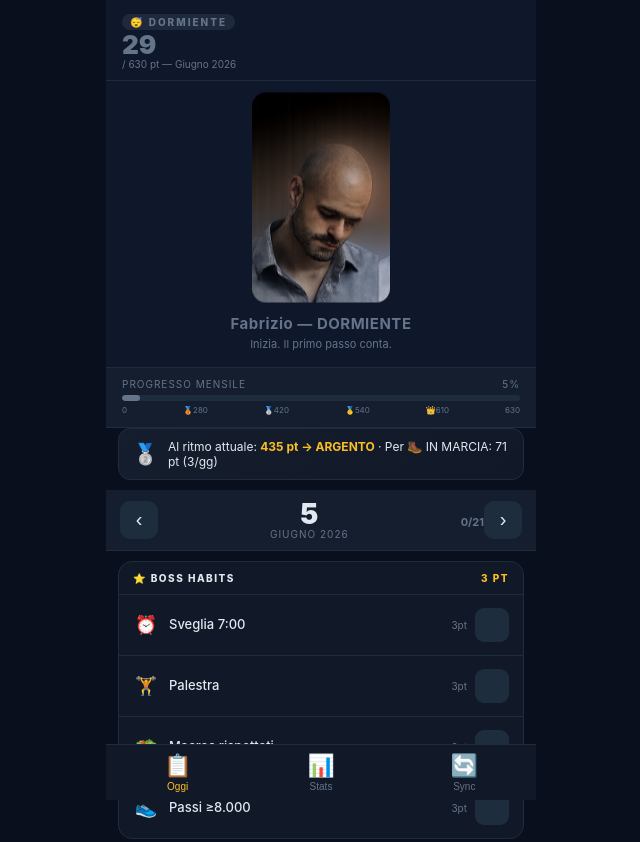
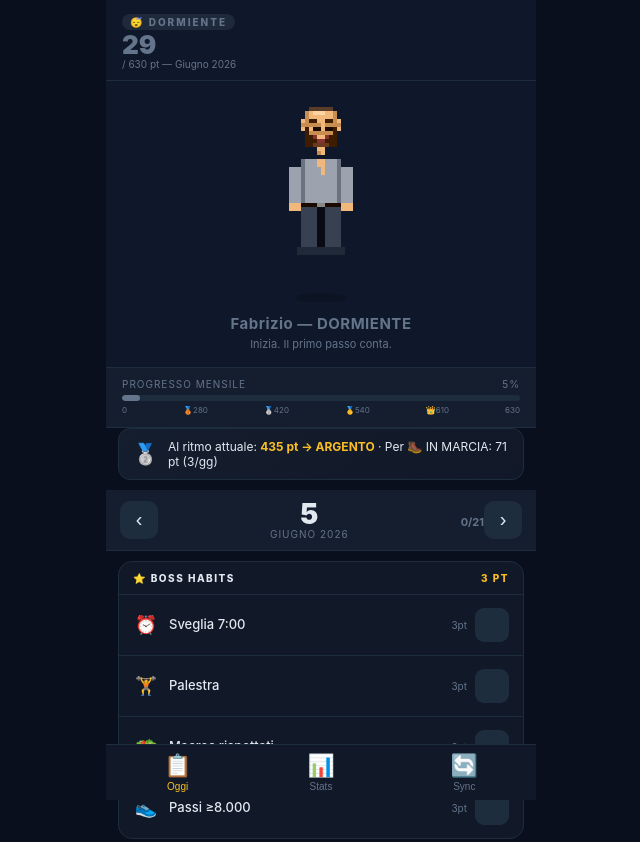
Before and after one commit to fabrizioruggeribusiness-del/fabrizio-rpg, a plain HTML site: page index.html in a window 1280 px wide. Shown: the top 842 px of the page, without its empty margins (319-959 px from the left). Drawn offline with nearby package versions, Linux system fonts and the light colour scheme.

Commit message:
Pixel art come avatar principale, rimuove fallback foto PNG
Co-Authored-By: Claude Sonnet 4.6 <noreply@anthropic.com>

```diff
--- a/index.html
+++ b/index.html
@@ -369,39 +369,19 @@ function bossStreakCurrent() {
 }
 
 // ─────────────────────────────────────────────
-// AVATAR — usa immagini AI (stage0..5.png) se esistono,
-// altrimenti fallback al pixel art disegnato a mano
+// AVATAR — pixel art dinamico (5 stadi)
 // ─────────────────────────────────────────────
-// 5 immagini avatar, disaccoppiate dai 6 livelli/premi.
-// Soglie pensate per dare ricompensa visiva precoce.
 function avatarStage(pts){
-  if(pts < 100) return 0;   // dormiente
-  if(pts < 280) return 1;   // in marcia
-  if(pts < 450) return 2;   // costruzione (cravatta blu)
-  if(pts < 610) return 3;   // forte (cravatta borgogna)
-  return 4;                  // campione (corona)
-}
-
-const avatarImgs = [];
-for(let i=0;i<5;i++){
-  const im = new Image();
-  im.src = `stage${i}.png`;
-  im.onload  = ()=>{ im._ok = true;  if(avatarStage(totalPts())===i) drawAvatar(i); };
-  im.onerror = ()=>{ im._ok = false; };
-  avatarImgs.push(im);
+  if(pts < 100) return 0;
+  if(pts < 280) return 1;
+  if(pts < 450) return 2;
+  if(pts < 610) return 3;
+  return 4;
 }
 
 function drawAvatar(li) {
-  const img = avatarImgs[li];
-  const elImg = document.getElementById('avImg');
+  document.getElementById('avImg').style.display = 'none';
   const cv = document.getElementById('av');
-  if(img && img._ok && img.naturalWidth>0){
-    elImg.src = img.src;
-    elImg.style.display = 'block';
-    cv.style.display = 'none';
-    return;
-  }
-  elImg.style.display = 'none';
   cv.style.display = 'block';
   drawPixelAvatar(li);
 }
```
